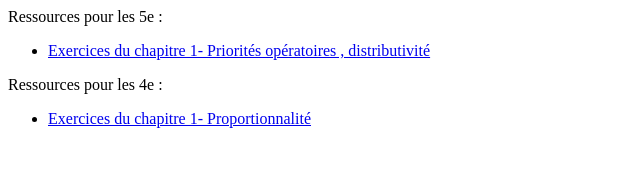
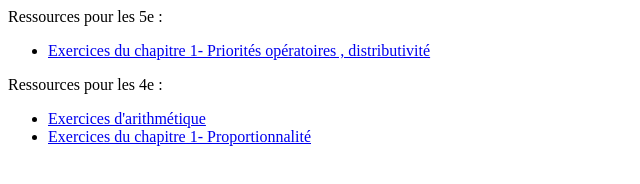
Before and after one commit to leturcqd/ressources, a plain HTML site: page index.html in a window 1280 px wide. Shown: the whole page, without its empty margins (0-640 px from the left). Drawn offline with Linux system fonts and the light colour scheme.

Commit message:
arithmétique

```diff
--- a/index.html
+++ b/index.html
@@ -17,6 +17,7 @@
 </ul>
 Ressources pour les 4e :
 <ul>
+    <li><a href = "https://leturcqd.github.io/ressources/4e/Arithmétique/Exos_Arithmétique.pdf"> Exercices d'arithmétique</a></li>
     <li><a href = "https://leturcqd.github.io/ressources/4e/4C1/4C1.pdf"> Exercices du chapitre 1- Proportionnalité</a></li>
 </ul>
 
```
Also changed, not shown: 7 other files.
